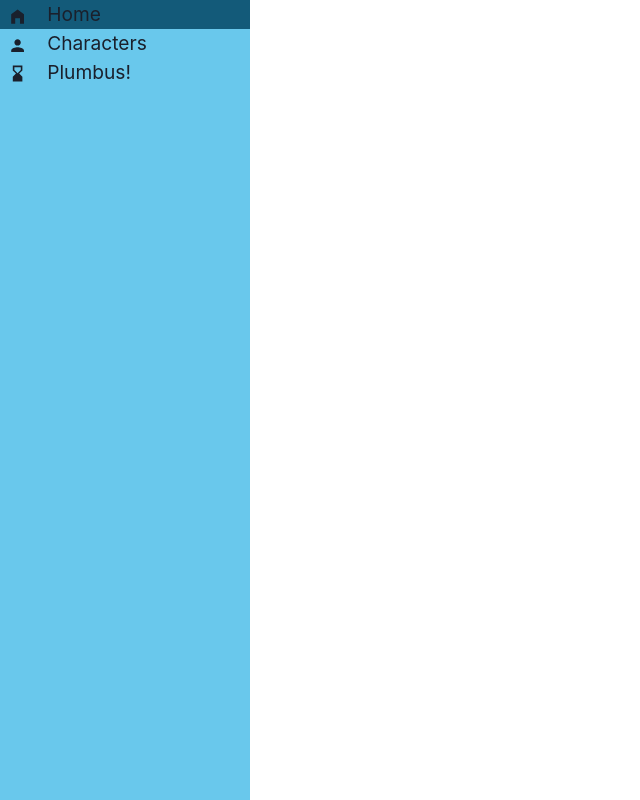
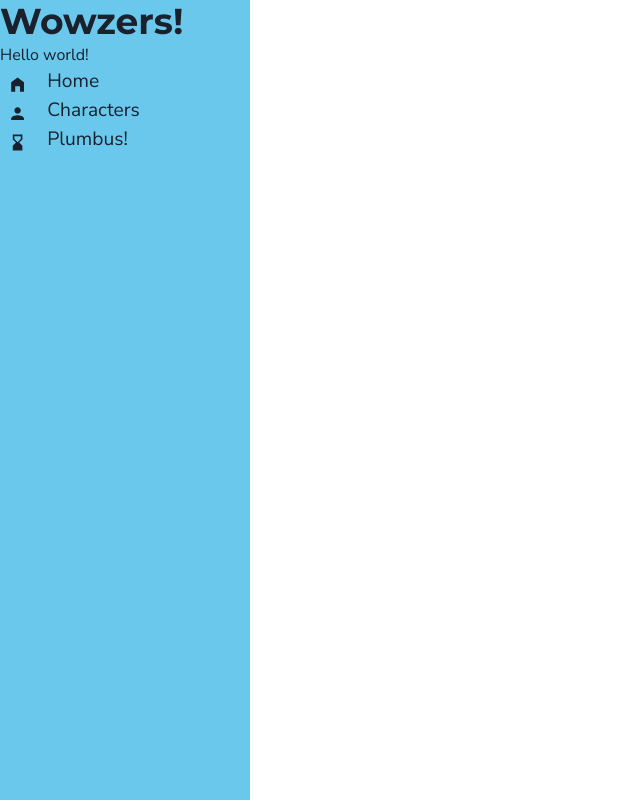
Before and after one commit to bercivarga/rick-and-morty-case, a Next.js app: page / in a window 1280 px wide. Shown: the whole page, without its empty margins (0-640 px from the left). Built offline with nearby package versions, Linux system fonts and the light colour scheme.

Commit message:
add fonts

```diff
--- a/components/Sidebar.tsx
+++ b/components/Sidebar.tsx
@@ -5,6 +5,8 @@ import {
   LinkBox,
   LinkOverlay,
   ListIcon,
+  Heading,
+  Text,
 } from "@chakra-ui/react";
 import NextLink from "next/link";
 import { MdHomeFilled, MdPerson, MdHourglassBottom } from "react-icons/md";
@@ -30,9 +32,12 @@ const menuItems = [
 const Sidebar = () => {
   return (
     <Box w="250px" h="full" position="absolute" bg="rnmBlue.300">
+      <Heading>Wowzers!</Heading>
+      <Text>Hello world!</Text>
       <List>
         {menuItems.map((menuItem) => (
           <ListItem
+            key={menuItem.name}
             paddingX={2}
             fontSize="larger"
             _hover={{ bg: "rnmBlue.800" }}
--- a/pages/_app.tsx
+++ b/pages/_app.tsx
@@ -3,6 +3,7 @@ import { ChakraProvider } from "@chakra-ui/react";
 import theme from "../styles/theme";
 import PageLayout from "../components/PageLayout";
 import "reset-css";
+import "../styles/fonts.css";
 
 const MyApp = ({ Component, pageProps }: AppProps) => {
   return (
--- /dev/null
+++ b/styles/fonts.css
@@ -0,0 +1 @@
+@import url('https://fonts.googleapis.com/css2?family=Montserrat:wght@100;300;400;500;600;700;900&family=Nunito+Sans:wght@200;300;400;600;700;900&display=swap');
--- a/styles/theme.ts
+++ b/styles/theme.ts
@@ -2,6 +2,13 @@ import { extendTheme } from "@chakra-ui/react";
 import colors from "./colors";
 import config from "./config";
 
-const theme = extendTheme({ colors, config });
+const theme = extendTheme({
+  colors,
+  config,
+  fonts: {
+    heading: `'Montserrat', sans-serif`,
+    body: `'Nunito Sans', sans-serif`,
+  },
+});
 
 export default theme;
```
